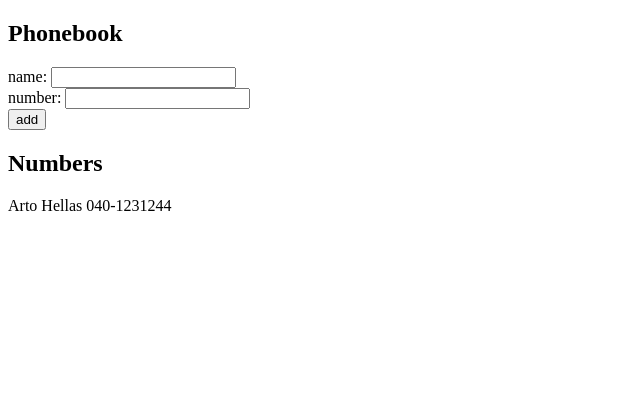
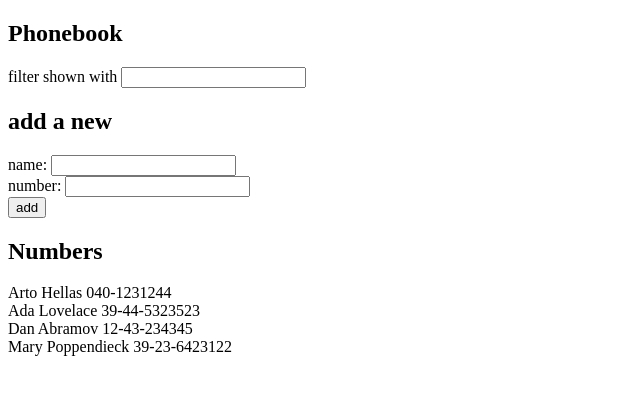
Before and after one commit to MatiasSiitonen/FullStack_kurssi, a React (Create React App) app in the folder osa2/puhelinluettelo/: page / in a window 1280 px wide. Shown: the top 394 px of the page, without its empty margins (0-640 px from the left). Built offline with nearby package versions, Linux system fonts and the light colour scheme.

Commit message:
Tehätvä 2.9

```diff
--- a/osa2/puhelinluettelo/src/App.js
+++ b/osa2/puhelinluettelo/src/App.js
@@ -8,18 +8,19 @@
   )
 }
 
-
-
 const App = () => {
   const [persons, setPersons] = useState([
-    {
-      name: 'Arto Hellas',
-      number: '040-1231244'
-    }
+    { name: 'Arto Hellas', number: '040-1231244' },
+    { name: 'Ada Lovelace', number: '39-44-5323523' },
+    { name: 'Dan Abramov', number: '12-43-234345' },
+    { name: 'Mary Poppendieck', number: '39-23-6423122' }
 
   ])
   const [newName, setNewName] = useState('')
   const [newNumber, setNewNumber] = useState('')
+  const [filter, setFilter] = useState('')
+
+
 
   const addPerson = (event) => {
     event.preventDefault()
@@ -46,9 +47,24 @@
   const handleNumberChange = (event) => {
     setNewNumber(event.target.value)
   }
+
+  const handleFilterChange = (event) => {
+    setFilter(event.target.value)
+  }
+
+  const filtered = persons.filter(person => person.name.toUpperCase().includes(filter.toUpperCase()))
+  const personsToShow = filter === "" ? persons : filtered
+
   return (
     <div>
       <h2>Phonebook</h2>
+      <div>
+        filter shown with <input
+          value={filter}
+          onChange={handleFilterChange}
+        />
+      </div>
+      <h2>add a new</h2>
       <form onSubmit={addPerson}>
         <div>
           name: <input
@@ -58,17 +74,16 @@
         </div>
         <div>
           number: <input
-          value={newNumber}
-          onChange={handleNumberChange}
-        />
+            value={newNumber}
+            onChange={handleNumberChange}
+          />
         </div>
-
         <div>
           <button type="submit">add</button>
         </div>
       </form>
       <h2>Numbers</h2>
-      {persons.map(person =>
+      {personsToShow.map(person =>
         <Person key={person.name} person={person} />
       )}
     </div>
@@ -78,4 +93,4 @@
 
 
 
-export default App;
+export default App
```
